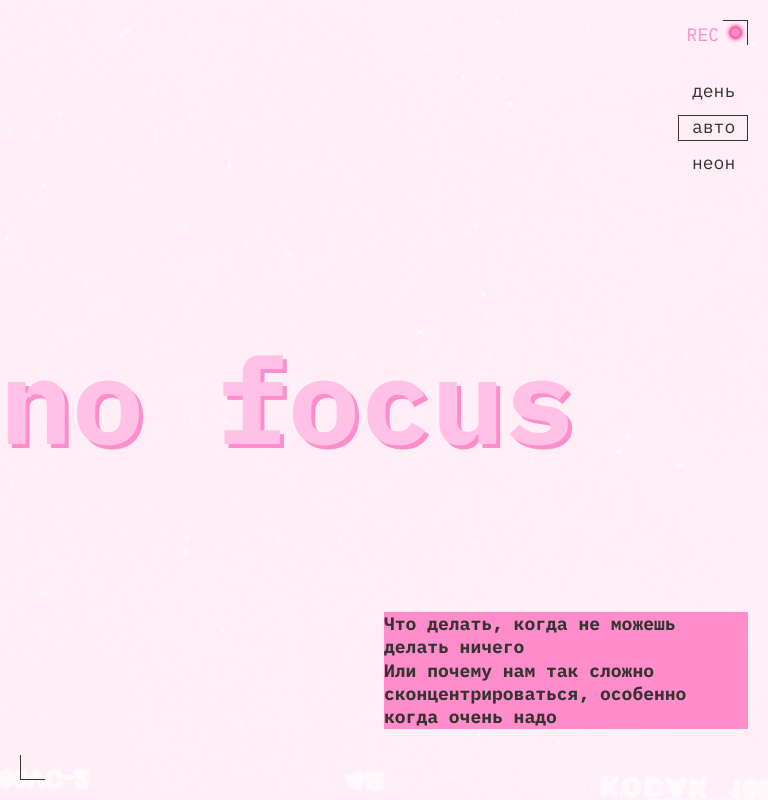
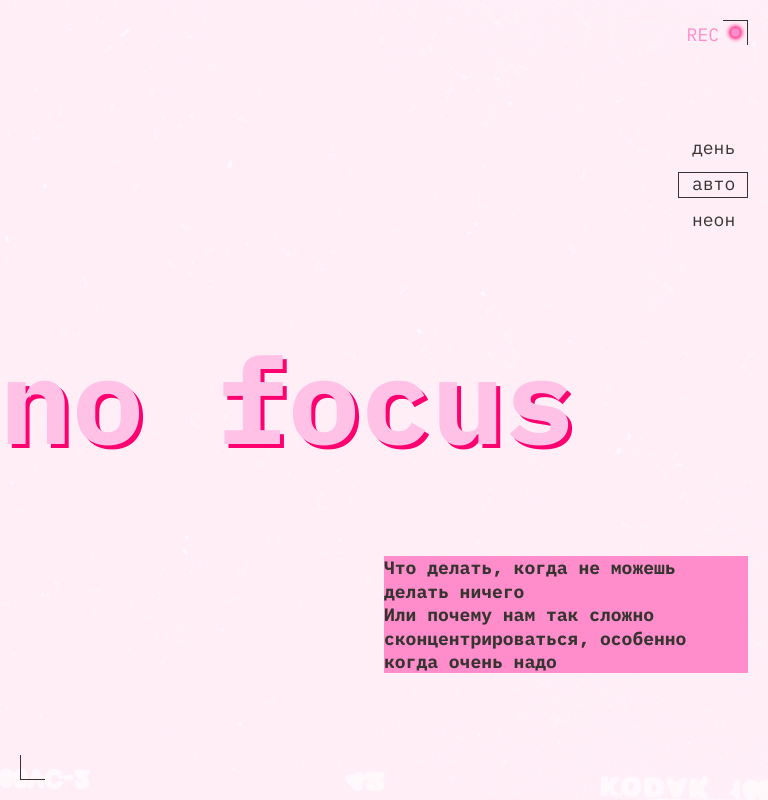
Before and after one commit to stepanovkirill99/slozhno-sosredotochitsya, a plain HTML site: page index.html in a window 768 px wide. Shown: the top 800 px of the page. Drawn offline with Linux system fonts and the light colour scheme.

Commit message:
Fix color menu, grid header, adaptiv font size

```diff
--- a/styles/dark.css
+++ b/styles/dark.css
@@ -8,7 +8,7 @@
   --background-color: #000028;
   --background-image: url(../images/cover-image-dark.png);
   --color-menu: #ff0070;
-  --color-menu-hover: #32312d66;
+  --color-menu-hover: rgba(255, 0, 112, 0.4);
   --color-decor: #ff0070;
   --color-corner: #ff0070;
   --color-shadow: #ff0070;
--- a/styles/light.css
+++ b/styles/light.css
@@ -8,10 +8,10 @@
   --background-color: #FFC2E6;
   --background-image: url(../images/cover-image-light.png);
   --color-menu: #353430;
-  --color-menu-hover: #ff007066;
+  --color-menu-hover: rgba(50, 49, 45, 0.4);
   --color-decor: #FF8DCB;
   --color-corner: #353430;
-  --color-shadow: #FF8DCB;
+  --color-shadow: #FF0070;
   --color-accent-title: #FFC2E6;
   --color-accent-text:  #353430;
   --color-accent-theme: #353430;
@@ -27,17 +27,17 @@
     --background-color: #FFC2E6;
     --background-image: url(../images/cover-image-light.png);
     --color-menu: #353430;
-    --color-menu-hover: rgba(255, 0, 112, 0.4);
+    --color-menu-hover: rgba(50, 49, 45, 0.4);
     --color-decor: #FF8DCB;
     --color-corner: #353430;
-    --color-shadow: #FF8DCB;
+    --color-shadow: #FF0070;
     --color-accent-title: #FFC2E6;
     --color-accent-text:  #353430;
     --color-accent-theme: #353430;
     --color-text-theme: #353430;
     }
 
-    .page.theme_light .rec-point {
+    .page.theme_auto .rec-point {
       display: none;
     }
 }
--- a/styles/style.css
+++ b/styles/style.css
@@ -150,6 +150,7 @@
   color: var(--color-accent-theme);
   font-size: var(--font-size-s);
   font-weight: 700;
+  line-height: 130%;
 }
 
 .card {
@@ -171,7 +172,7 @@
 
 .card-text-link {
   text-decoration: none;
-  text-shadow: 2px 2px 0 var(--color-shadow);
+  text-shadow: 2px 2px 0 var(--color-decor);
 }
 
 .card-text-link:hover {
@@ -231,8 +232,10 @@
 @media (min-width: 768px) and (max-width: 1023px) {
 
   .header {
+    display: grid;
+    grid-template-rows: 1fr min-content 1fr;
+    align-items: center;
     padding: 20px;
-    gap: 162px;
     justify-content: normal;
   }
 
@@ -257,8 +260,7 @@
   }
 
   .header__theme-menu {
-    align-self: end;
-    margin-bottom: 11px;
+    align-self: center;
   }
 
   .header__theme-menu-list {
@@ -274,7 +276,7 @@
   .text-title {
     width: 100%;
     max-width: 364px;
-    align-self: flex-start;
+    align-self: center;
   }
 
   .main {
@@ -343,7 +345,7 @@
 
   .header {
     display: grid;
-    grid-template-rows: repeat(1fr);
+    grid-template-rows: 1fr min-content 1fr;
     justify-content: normal;
     align-items: center;
     padding: 20px;
@@ -360,13 +362,14 @@
   }
 
   .title {
-    font-size: 157px;
+    font-size: clamp(7.5rem, 0.5625rem + 14.4531vw, 9.8125rem);
     position: relative;
     right: 20px;
   }
 
   .text-title {
     max-width: 50%;
+    align-self: center;
   }
 
   .decorated-zone::before {
@@ -447,6 +450,6 @@
   }
 
   .footer-title {
-    font-size: 157px;
+    font-size: clamp(7.5rem, 0.5625rem + 14.4531vw, 9.8125rem);
   }
 }
--- a/styles/variables.css
+++ b/styles/variables.css
@@ -3,7 +3,7 @@
     --background-image: url(../images/cover-image-dark.png);
     --font-text: 'IBM Plex mono', monospace, sans-serif;
     --color-menu: #ff0070;
-    --color-menu-hover: #32312d66;
+    --color-menu-hover: rgba(255, 0, 112, 0.4);
     --color-decor: #ff0070;
     --color-corner: #ff0070;
     --color-shadow: #ff0070;
```
